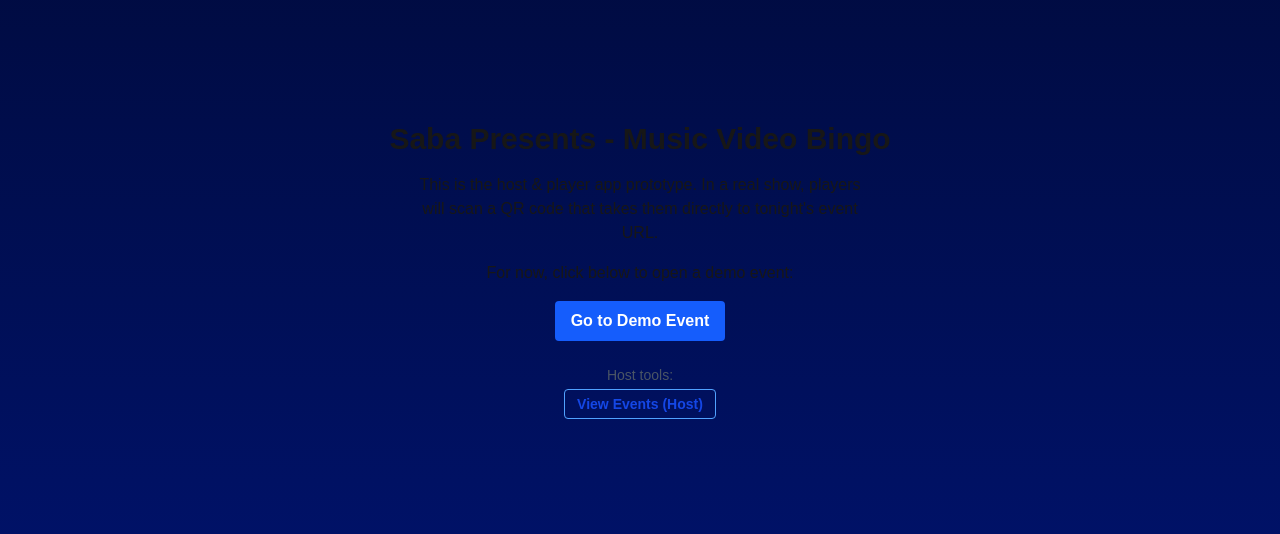
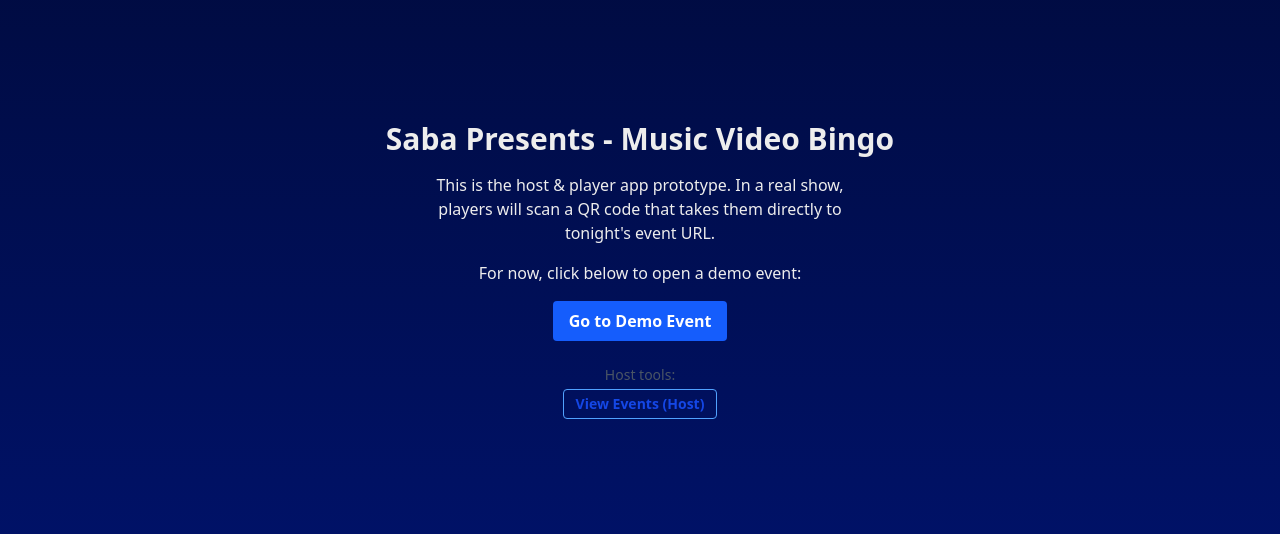
Before and after one commit to erikswartzdesign/music-video-bingo, a Next.js app: page / in a window 1280 px wide. Shown: the part 130-664 px from the top of the page. Built offline with nearby package versions, Linux system fonts and the light colour scheme.

Commit message:
Removing white background

```diff
--- a/app/globals.css
+++ b/app/globals.css
@@ -1,25 +1,21 @@
 @import "tailwindcss";
 
+/* Theme variables (you can tweak if you want) */
 :root {
-  --background: #ffffff;
-  --foreground: #171717;
+  --background: #0a0a0a;
+  --foreground: #ededed;
 }
 
-@theme inline {
-  --color-background: var(--background);
-  --color-foreground: var(--foreground);
-  --font-sans: var(--font-geist-sans);
-  --font-mono: var(--font-geist-mono);
+/* Remove default browser gap around the page */
+html,
+body {
+  margin: 0;
+  padding: 0;
 }
 
-@media (prefers-color-scheme: dark) {
-  :root {
-    --background: #0a0a0a;
-    --foreground: #ededed;
-  }
-}
-
+/* Basic body defaults; background-color is just a fallback */
 body {
   color: var(--foreground);
-  font-family: Arial, Helvetica, sans-serif;
+  min-height: 100vh;
+  background-color: #000A3B;
 }
```
